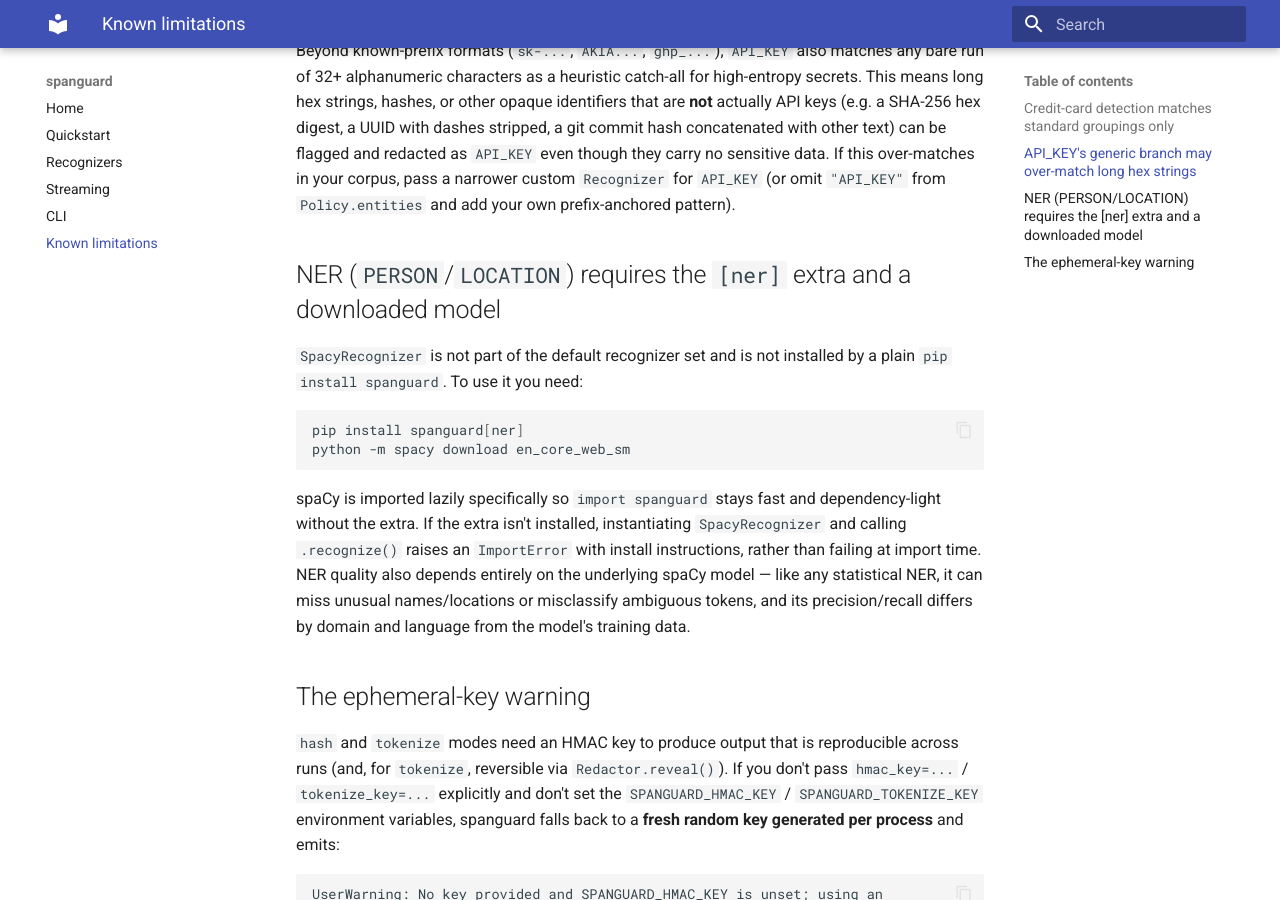
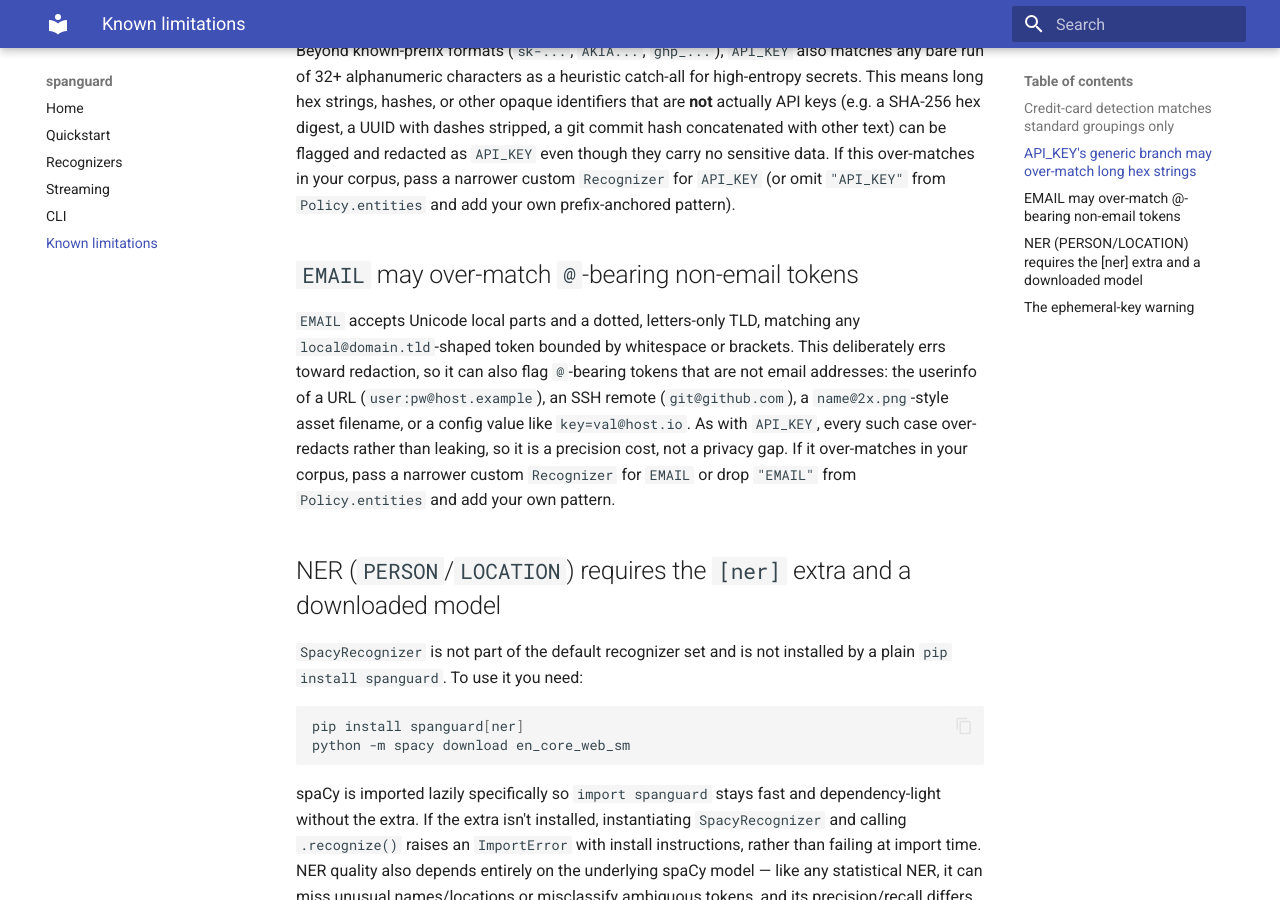
Before and after one commit to Clufy/spanguard, an MkDocs documentation site: the page built from docs/known-limitations.md, in a window 1280 px wide and 900 px high, scrolled down 605 px. Built offline with MkDocs 1.6.1 and Material for MkDocs 9.7.7, drawn with Linux system fonts in a browser that asks for light colours.

Commit message:
docs: note EMAIL over-match of @-bearing non-email tokens in known limitations

```diff
--- a/docs/known-limitations.md
+++ b/docs/known-limitations.md
@@ -29,6 +29,18 @@ other text) can be flagged and redacted as `API_KEY` even though they carry
 no sensitive data. If this over-matches in your corpus, pass a narrower
 custom `Recognizer` for `API_KEY` (or omit `"API_KEY"` from `Policy.entities`
 and add your own prefix-anchored pattern).
+
+## `EMAIL` may over-match `@`-bearing non-email tokens
+
+`EMAIL` accepts Unicode local parts and a dotted, letters-only TLD, matching
+any `local@domain.tld`-shaped token bounded by whitespace or brackets. This
+deliberately errs toward redaction, so it can also flag `@`-bearing tokens
+that are not email addresses: the userinfo of a URL (`user:pw@host.example`),
+an SSH remote (`git@github.com`), a `name@2x.png`-style asset filename, or a
+config value like `key=val@host.io`. As with `API_KEY`, every such case
+over-redacts rather than leaking, so it is a precision cost, not a privacy
+gap. If it over-matches in your corpus, pass a narrower custom `Recognizer`
+for `EMAIL` or drop `"EMAIL"` from `Policy.entities` and add your own pattern.
 
 ## NER (`PERSON`/`LOCATION`) requires the `[ner]` extra and a downloaded model
 
```
